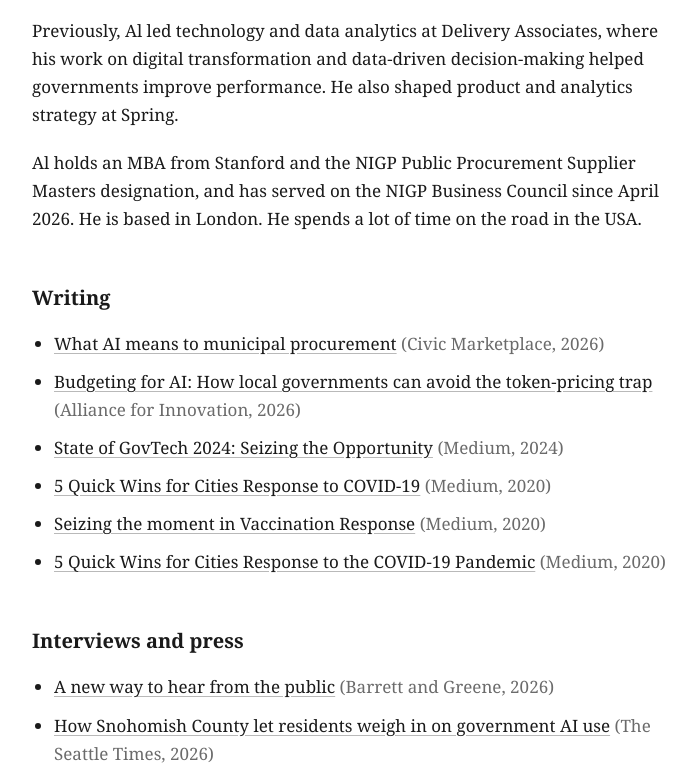
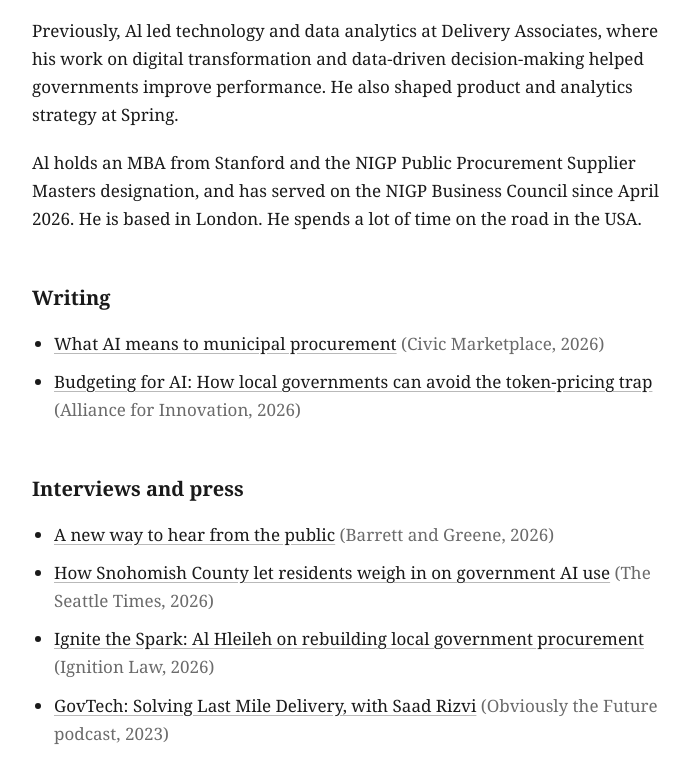
Before and after one commit to alhassan/alhleileh.com, a plain HTML site: page index.html in a window 1280 px wide. Shown: the part 431-1207 px from the top of the page, without its empty margins (288-984 px from the left). Drawn offline with Linux system fonts and the light colour scheme.

Commit message:
Update index.html

```diff
--- a/index.html
+++ b/index.html
@@ -50,10 +50,6 @@
   <ul>
     <li><a href="https://www.civicmarketplace.com/news/what-ai-means-to-municipal-procurement">What AI means to municipal procurement</a> <span class="meta">(Civic Marketplace, 2026)</span></li>
     <li><a href="https://www.transformgov.org/blog/budgeting-for-ai-how-local-governments-can-avoid-the-token-pricing-trap">Budgeting for AI: How local governments can avoid the token-pricing trap</a> <span class="meta">(Alliance for Innovation, 2026)</span></li>
-    <li><a href="https://alhleileh.medium.com/state-of-govtech-2024-seizing-the-opportunity-7246ddad1e87">State of GovTech 2024: Seizing the Opportunity</a> <span class="meta">(Medium, 2024)</span></li>
-    <li><a href="https://alhleileh.medium.com/5-quick-wins-for-cities-response-to-covid-19-557bdd454964">5 Quick Wins for Cities Response to COVID-19</a> <span class="meta">(Medium, 2020)</span></li>
-    <li><a href="https://alhleileh.medium.com/seizing-the-moment-in-vaccination-response-4e8d2a07e68">Seizing the moment in Vaccination Response</a> <span class="meta">(Medium, 2020)</span></li>
-    <li><a href="https://alhassan-hleileh.medium.com/5-quick-wins-for-cities-response-to-the-covid-19-pandemic-70e771bb0798">5 Quick Wins for Cities Response to the COVID-19 Pandemic</a> <span class="meta">(Medium, 2020)</span></li>
   </ul>
 
   <h2>Interviews and press</h2>
```
